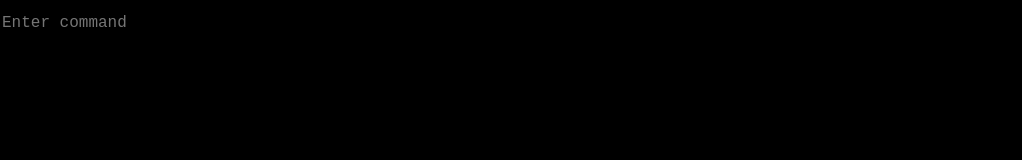
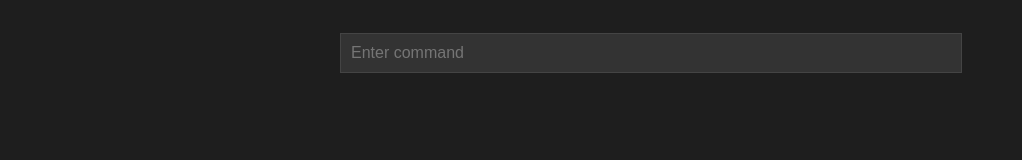
Before and after one commit to pawvan/kernel.js, a plain HTML site: page index.html in a window 1280 px wide. Shown: the whole page, without its empty margins (0-1022 px from the left). Drawn offline with Linux system fonts and the light colour scheme.

Commit message:
consise code

```diff
--- a/stylus.css
+++ b/stylus.css
@@ -1,23 +1,32 @@
 body {
+    font-family: 'Courier New', Courier, monospace;
+    background-color: #1e1e1e;
+    color: white;
     margin: 0;
-    font-family: monospace;
-    background: #000;
-    color: #0f0;
+    padding: 20px;
 }
 
-#terminal {
-    width: 100vw;
-    height: 100vh;
-    overflow: hidden;
-    padding: 10px;
+#container {
+    max-width: 600px;
+    margin: auto;
+}
+
+#output {
+    white-space: pre-wrap;
+    word-wrap: break-word;
+    margin-bottom: 10px;
 }
 
 #commandInput {
     width: 100%;
-    background: #000;
-    border: none;
-    color: #0f0;
-    font-family: monospace;
+    padding: 10px;
+    background-color: #333;
+    color: white;
+    border: 1px solid #444;
     font-size: 16px;
+}
+
+#commandInput:focus {
     outline: none;
+    border-color: #00ff00;
 }
```
